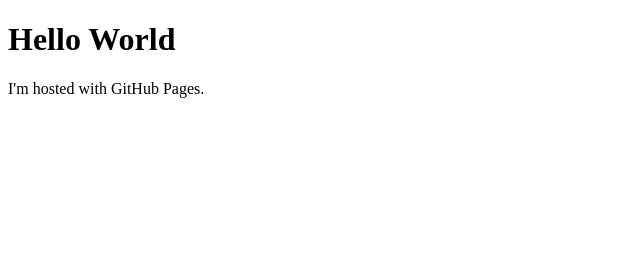
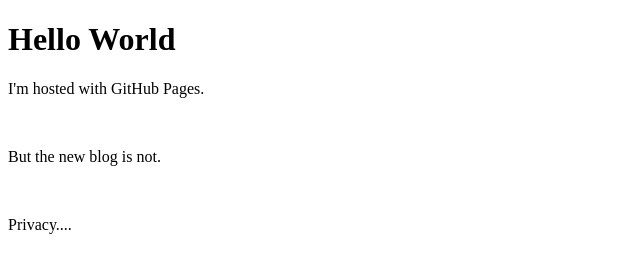
Before and after one commit to markx2/markx2.github.io, a plain HTML site: page index.html in a window 1280 px wide. Shown: the whole page, without its empty margins (0-640 px from the left). Drawn offline with Linux system fonts and the light colour scheme.

Commit message:
Update index.html
Yeah..

```diff
--- a/index.html
+++ b/index.html
@@ -3,5 +3,9 @@
 <body>
 <h1>Hello World</h1>
 <p>I'm hosted with GitHub Pages.</p>
+<br />
+<p>But the new blog is not.</p>
+<br />
+<p>Privacy....</p>
 </body>
 </html>
```
